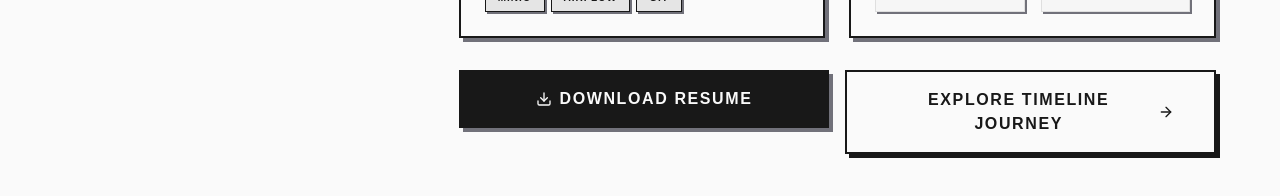
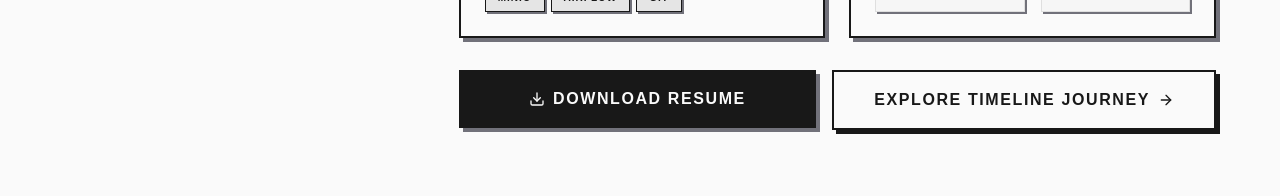
Before and after one commit to gemintangsf/portfolio, a Next.js app: page /about-me in a window 1280 px wide. Shown: the part 1113-1309 px from the top of the page. Built offline with nearby package versions, Linux system fonts and the light colour scheme; a web font is replaced by a local one.

Commit message:
style(button): enforce whitespace-nowrap and fit-content width constraints

```diff
--- a/src/components/ui/Button.tsx
+++ b/src/components/ui/Button.tsx
@@ -18,7 +18,7 @@ export default function Button({
   ...props
 }: ButtonProps) {
   const baseStyle =
-    "rounded-none font-bold uppercase tracking-widest transition-all duration-300 border flex items-center justify-center gap-2 cursor-pointer disabled:opacity-50 disabled:cursor-not-allowed focus:outline-none focus-visible:outline-none focus-visible:ring-2 focus-visible:ring-brand-base focus-visible:ring-offset-2 focus-visible:ring-offset-background hover:-translate-x-0.5 hover:-translate-y-0.5 focus-visible:-translate-x-0.5 focus-visible:-translate-y-0.5 active:translate-x-0 active:translate-y-0 active:shadow-none";
+    "rounded-none font-bold uppercase tracking-widest transition-all duration-300 border flex items-center justify-center gap-2 cursor-pointer disabled:opacity-50 disabled:cursor-not-allowed focus:outline-none focus-visible:outline-none focus-visible:ring-2 focus-visible:ring-brand-base focus-visible:ring-offset-2 focus-visible:ring-offset-background hover:-translate-x-0.5 hover:-translate-y-0.5 focus-visible:-translate-x-0.5 focus-visible:-translate-y-0.5 active:translate-x-0 active:translate-y-0 active:shadow-none whitespace-nowrap";
 
   const sizes = {
     sm: "px-4 py-2 text-xs",
```
